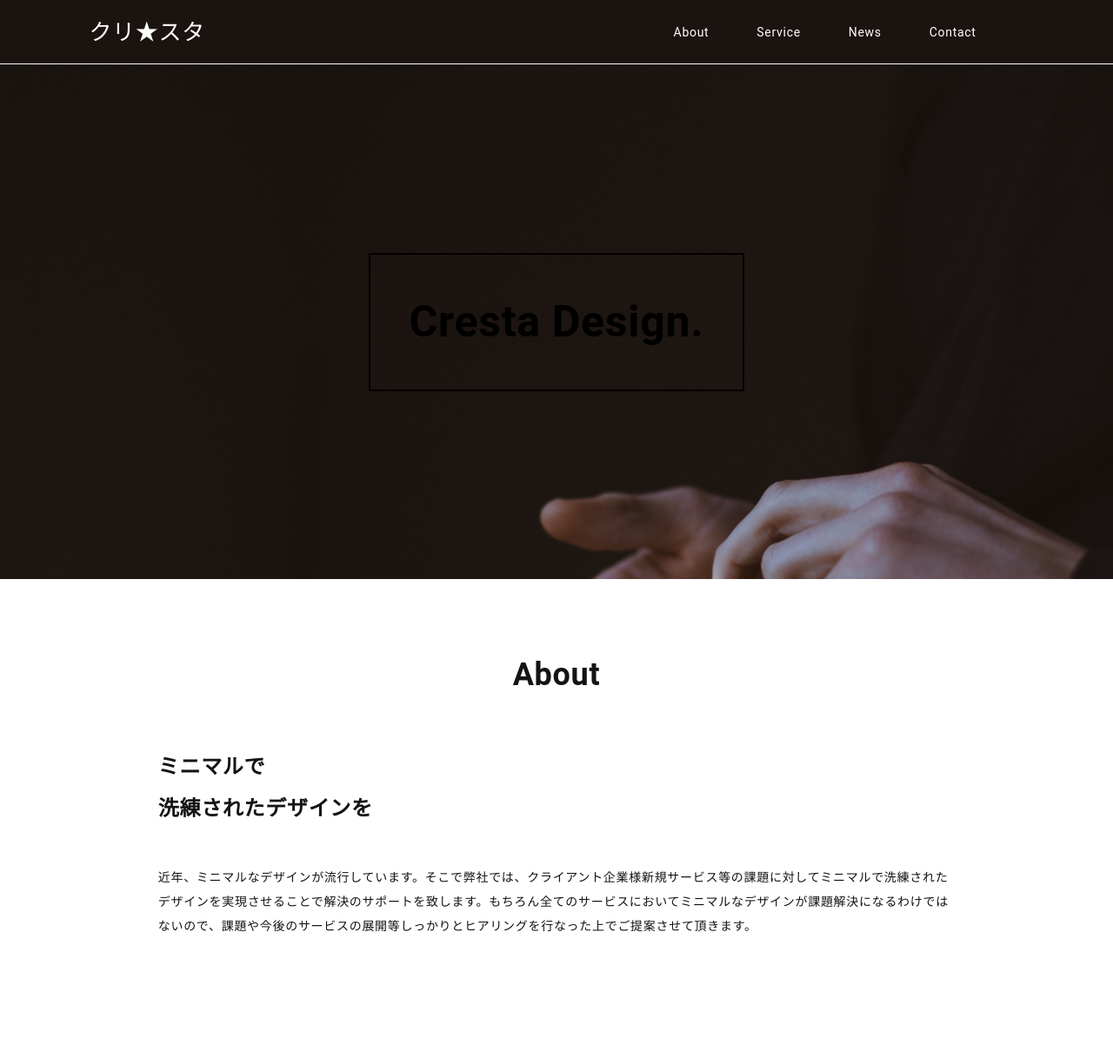
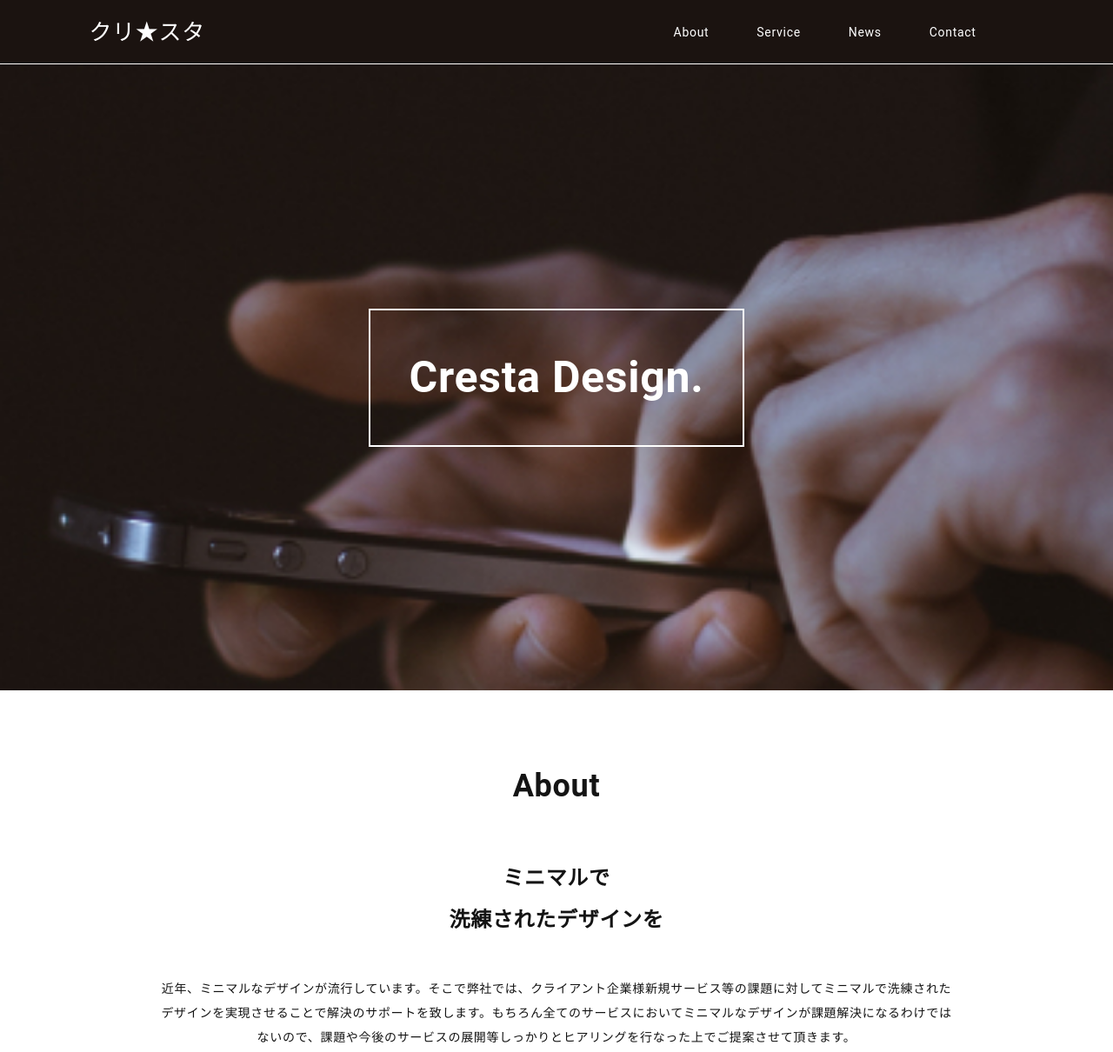
Before and after one commit to mkmk0723/Cresta-Design, a plain HTML site: page index.html in a window 1280 px wide. Shown: the top 1210 px of the page at 87% size. Drawn offline with nearby package versions, Linux system fonts and the light colour scheme; some packages are replaced by stand-ins of ours; a web font is replaced by a local one.

Commit message:
背景画像追加

```diff
--- a/main.scss
+++ b/main.scss
@@ -1,7 +1,7 @@
 @charset "UTF-8";
 @use "mixin" as m;
 
-/*---共通部分---*/
+/*------------共通部分-------------*/
 html {
     font-size: 62.5%;
 }
@@ -47,6 +47,8 @@ ul {
      }
      }
 .section {
+   text-align: center;
+   margin: 0 auto;
    padding: 0 14.2%;
    margin-bottom: 15.0rem;
 
@@ -59,7 +61,7 @@ ul {
 }
 
 
-/*---header---*/
+/*-------------header-------------*/
 .header {
    background-color: #1b1310;
     color: #fff;
@@ -144,7 +146,7 @@ ul {
 }
 }
 
-// -------open-------
+// ------------open------------
 .toggle-btn.open {
    transform: rotate(360deg);
    z-index: 999;
@@ -183,12 +185,13 @@ ul {
        flex-direction: column;
       }
 
-/*---mv---*/
+/*-------------mv-------------*/
 .mv {
-   background-image: url(/img/fv-bgi@2x.jpg);
-   background-repeat: no-repeat;
+   background-image: url("/img/fv-bgi_sp@2x.jpg");
+   background-position: center;
    background-size: cover;
-   height: 74vh;
+   width: 100%;
+   height: 90vh;
    display: flex;
    justify-content: center;
    align-items: center;
@@ -196,8 +199,8 @@ ul {
    margin-bottom: 10rem;
    &__title {
       font-size: 5.0rem;
-      color: #000;
-      border: 2px solid #000;
+      color: #fff;
+      border: 2px solid #fff;
       padding: 3.5rem 4.5rem;
       @include m.mq('md'){
          font-size: 3.6rem;
@@ -205,10 +208,10 @@ ul {
       }
    }
 }
-/*---About---*/
+/*-------------About-------------*/
 /*共通部分参照*/
 
-/*---Service---*/
+/*-------------Service-------------*/
 .section__img,
 .section__info {
   max-width: 48rem;
@@ -227,7 +230,7 @@ ul {
    }
 }
 
-/*---News---*/
+/*-------------News------------*/
 
 .card-item {
    max-width: 32rem;
@@ -249,7 +252,7 @@ ul {
    }
 }
 
-/*---Contact---*/
+/*-------------Contact-------------*/
 .contact{
    &__inner {
    max-width: 70rem;
@@ -309,7 +312,7 @@ textarea {
 
 }
 
-/*---footer---*/
+/*-------------footer------------*/
 .footer {
    height: 7.9rem;
    background-color: #1b1310;
```
Also changed, not shown: css/main.css, css/main.min.css, 2 other files.
